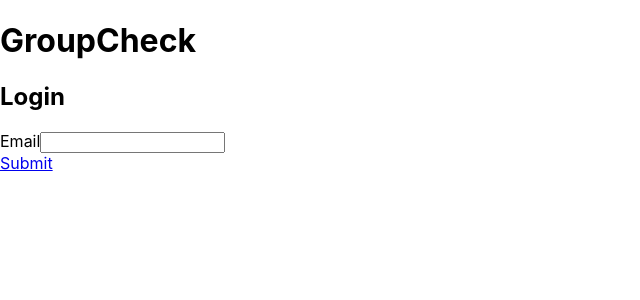
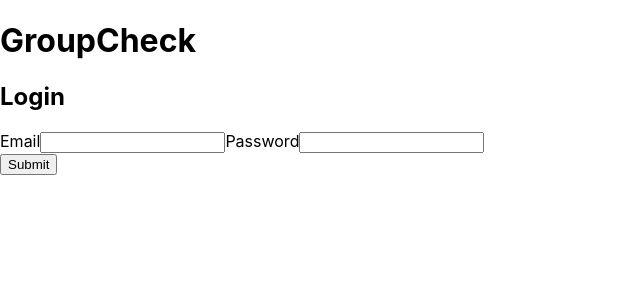
Before and after one commit to DefinitelyNotJonathan/Groupcheck-client, a React (Create React App) app: page /login in a window 1280 px wide. Shown: the top 300 px of the page, without its empty margins (0-640 px from the left). Built offline with nearby package versions, Linux system fonts and the light colour scheme.

Commit message:
hooking up to back end

```diff
--- a/src/login/login.js
+++ b/src/login/login.js
@@ -2,15 +2,33 @@ import React from 'react';
 import { Link } from 'react-router-dom';
 
 export default class Login extends React.Component {
+
+    handleSubmit(e){
+        e.preventDefault();
+        const data = new FormData(e.target);
+
+        fetch('http://localhost:8000/api/users/auth', {
+            method: 'POST',
+            body: data,
+        })
+        .then(res => res.json())
+        .then((data) => {
+            console.log(data);
+        })
+    }
     render() {
         return(
             <div className="Login-Container">
-            <form action="/index.html">
+            <form action=""
+                onSubmit={this.handleSubmit} >
                  <h2>Login</h2>
                  <label htmlFor="email">Email</label>
-                 <input type="text" id="email"></input>
+                 <input type="text" id="email" name="email"></input>
+                 <label htmlFor="password">Password</label>
+                 <input type="password" id="password" name="email"></input>
+
                  <div>
-                     <Link to="/home">Submit</Link>
+                     <button type="submit">Submit</button>
                  </div>
              </form>
          </div>
```
